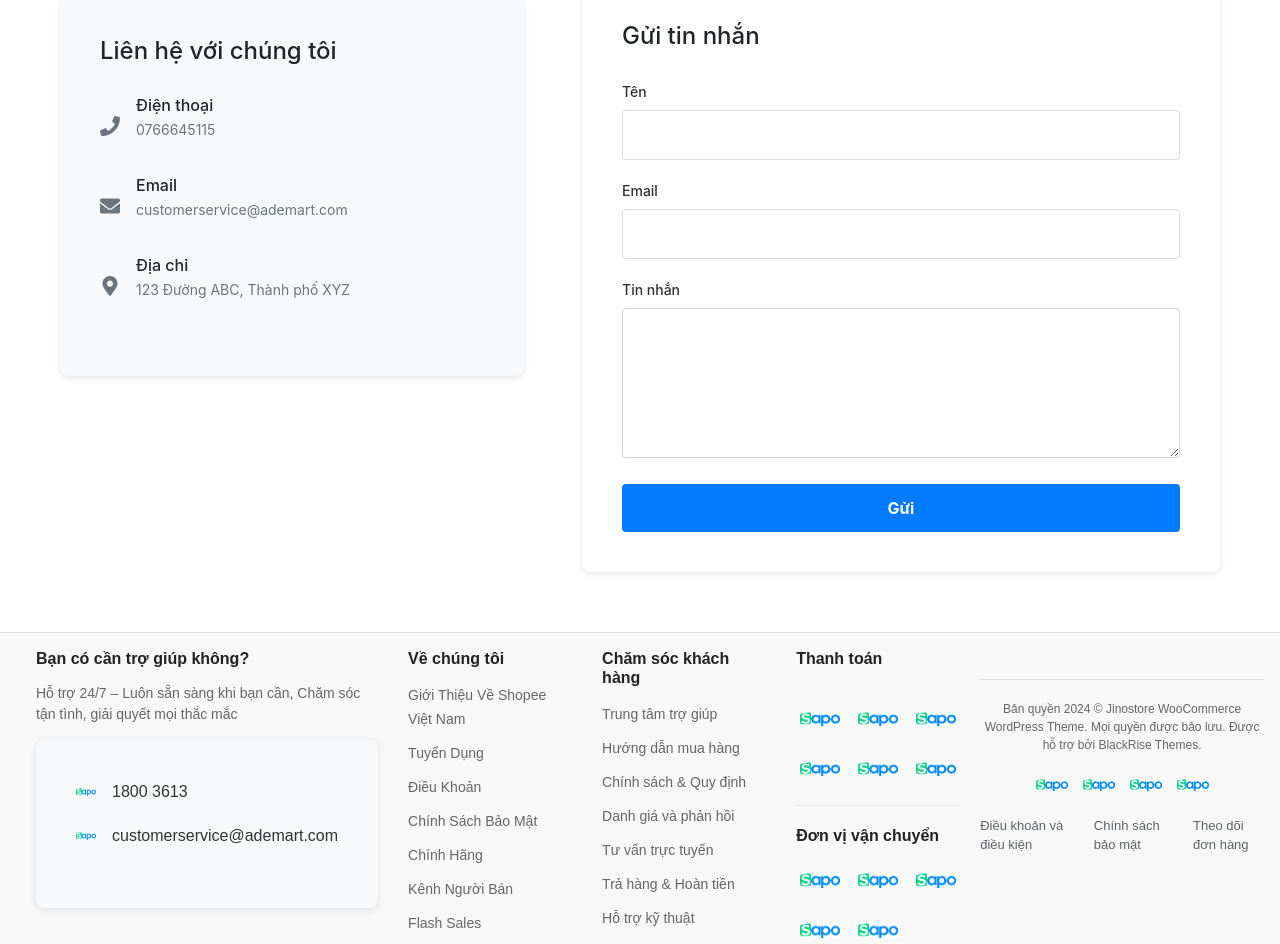
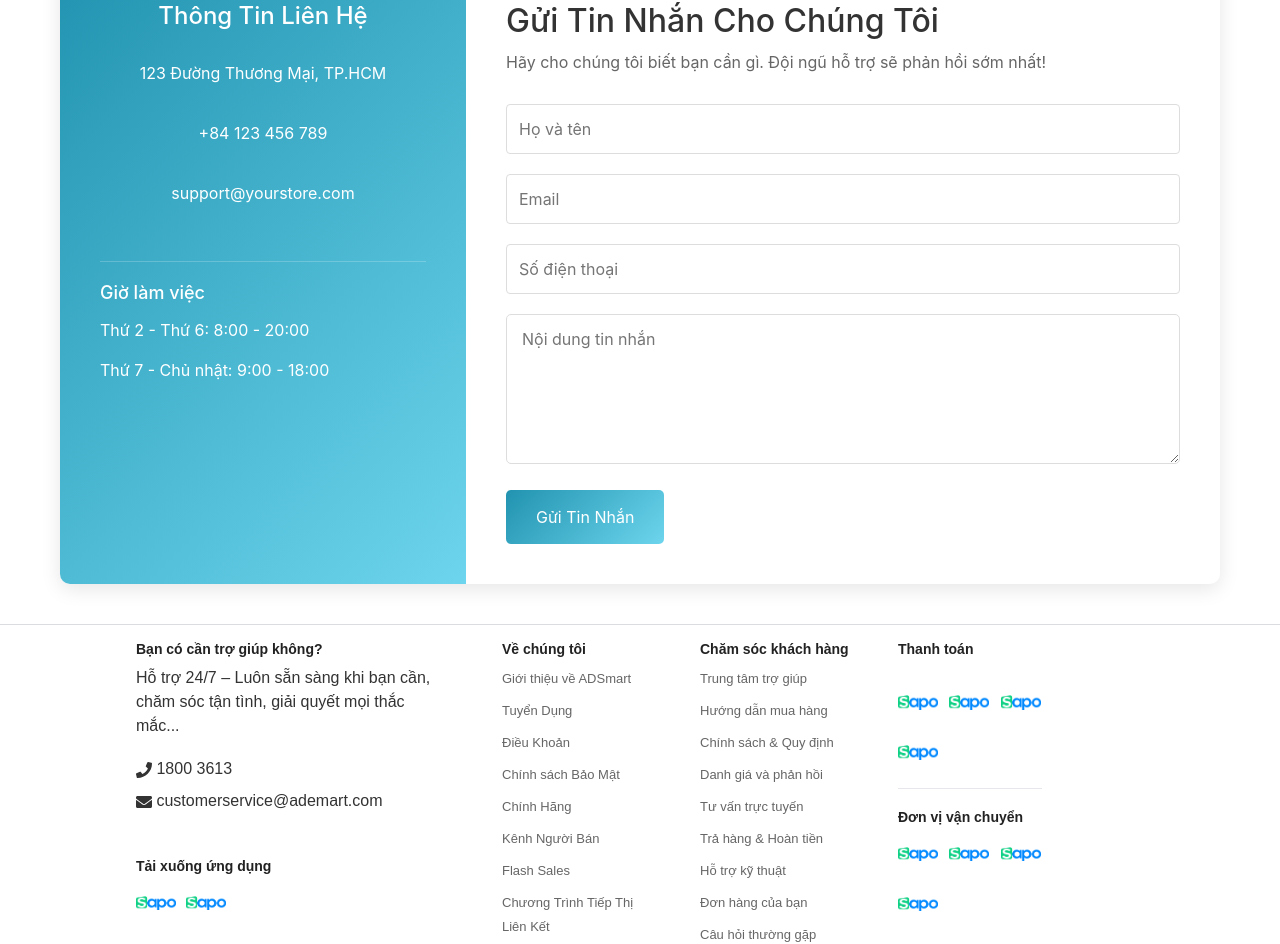
Before and after one commit to Capstone-1-AI-Product-Recommendations/Front-end, a React (Create React App) app: page /contact in a window 1280 px wide. Shown: the part 235-1179 px from the top of the page. Built offline with nearby package versions, Linux system fonts and the light colour scheme.

Commit message:
fix footer

```diff
--- a/src/Components/Contact/Contact.css
+++ b/src/Components/Contact/Contact.css
@@ -1,57 +1,70 @@
+/** @format */
+
 .contact-container {
+  max-width: 1200px;
+  margin: 40px auto;
+  padding: 0 20px;
+}
+
+.contact-wrapper {
   display: flex;
-    justify-content: space-between;
-    align-items: flex-start;
-    max-width: 1200px;
-    margin: 0 auto;
-    padding: 60px 20px;
+  background: #fff;
+  border-radius: 10px;
+  box-shadow: 0 5px 20px rgba(0, 0, 0, 0.1);
+  overflow: hidden;
+}
+
+.contact-sidebar {
+  width: 35%;
+  background: linear-gradient(135deg, #2193b0, #6dd5ed);
+  color: white;
+  padding: 40px;
+}
+
+.contact-sidebar h2 {
+  margin-bottom: 30px;
+  font-size: 24px;
+  display: flex;
+  justify-content: center;
 }
 
 .contact-info {
-    flex-basis: 40%;
-    background-color: #f8f9fa;
-    padding: 40px;
-    border-radius: 8px;
-    box-shadow: 0 2px 6px rgba(0, 0, 0, 0.1);
+  margin-bottom: 40px;
 }
 
-  .contact-info h2 {
-    font-size: 24px;
-    margin-bottom: 30px;
-  }
-
-  .contact-item {
+.info-item {
   display: flex;
   align-items: center;
   margin-bottom: 20px;
 }
 
-  .contact-icon {
-    font-size: 24px;
-    color: #6c757d;
-    margin-right: 16px;
+.info-item i {
+  margin-right: 15px;
+  font-size: 20px;
 }
 
-  .contact-item h4 {
-    font-size: 16px;
-    margin-bottom: 4px;
+.business-hours {
+  border-top: 1px solid rgba(255, 255, 255, 0.2);
+  padding-top: 20px;
 }
 
-  .contact-item p {
-    font-size: 14px;
-    color: #6c757d;
+.business-hours h3 {
+  margin-bottom: 15px;
+  font-size: 18px;
 }
 
 .contact-form {
-    flex-basis: 55%;
-    background-color: #fff;
+  width: 65%;
   padding: 40px;
-    border-radius: 8px;
-    box-shadow: 0 2px 6px rgba(0, 0, 0, 0.1);
 }
 
 .contact-form h2 {
-    font-size: 24px;
+  color: #333;
+  margin-bottom: 10px;
+}
+
+.contact-form p {
+  color: #666;
   margin-bottom: 30px;
 }
 
@@ -59,19 +72,14 @@
   margin-bottom: 20px;
 }
 
-  .form-group label {
-    display: block;
-    font-size: 14px;
-    margin-bottom: 8px;
-  }
-
 .form-group input,
 .form-group textarea {
   width: 100%;
-    padding: 12px 16px;
+  padding: 12px 15px;
+  border: 1px solid #ddd;
+  border-radius: 5px;
   font-size: 16px;
-    border: 1px solid #ced4da;
-    border-radius: 4px;
+  transition: border-color 0.3s ease;
 }
 
 .form-group textarea {
@@ -79,20 +87,50 @@
   resize: vertical;
 }
 
+.form-group input:focus,
+.form-group textarea:focus {
+  border-color: #2193b0;
+  outline: none;
+}
+
 .submit-btn {
-    display: block;
-    width: 100%;
-    padding: 12px 0;
+  background: linear-gradient(135deg, #2193b0, #6dd5ed);
+  color: white;
+  border: none;
+  padding: 15px 30px;
+  border-radius: 5px;
   font-size: 16px;
-    font-weight: bold;
-    color: #fff;
-    background-color: #007bff;
-    border: none;
-    border-radius: 4px;
   cursor: pointer;
-    transition: background-color 0.3s;
+  transition: transform 0.3s ease;
 }
 
 .submit-btn:hover {
-    background-color: #0056b3;
+  transform: translateY(-2px);
 }
+
+@media (max-width: 768px) {
+  .contact-wrapper {
+    flex-direction: column;
+  }
+
+  .contact-sidebar,
+  .contact-form {
+    width: 100%;
+  }
+}
+
+/* Animation effects */
+@keyframes fadeIn {
+  from {
+    opacity: 0;
+    transform: translateY(20px);
+  }
+  to {
+    opacity: 1;
+    transform: translateY(0);
+  }
+}
+
+.contact-wrapper {
+  animation: fadeIn 0.5s ease-out;
+}
--- a/src/Components/Contact/Contact.js
+++ b/src/Components/Contact/Contact.js
@@ -1,86 +1,102 @@
-/** @format */
-
-import React, { useState } from "react";
-import "./Contact.css";
-import { FaPhone, FaEnvelope, FaMapMarkerAlt } from "react-icons/fa";
+import React, { useState } from 'react';
+import './Contact.css';
 
 const Contact = () => {
-  const [name, setName] = useState("");
-  const [email, setEmail] = useState("");
-  const [message, setMessage] = useState("");
+  const [formData, setFormData] = useState({
+    fullName: '',
+    email: '',
+    phone: '',
+    message: ''
+  });
+
+  const handleChange = (e) => {
+    setFormData({
+      ...formData,
+      [e.target.name]: e.target.value
+    });
+  };
 
   const handleSubmit = (e) => {
     e.preventDefault();
-    // Xử lý gửi form tại đây
-    console.log("Name:", name);
-    console.log("Email:", email);
-    console.log("Message:", message);
-    // Reset form
-    setName("");
-    setEmail("");
-    setMessage("");
+    // Xử lý logic gửi form ở đây
+    console.log('Form submitted:', formData);
   };
 
   return (
-    <div className='contact-container'>
-      <div className='contact-info'>
-        <h2>Liên hệ với chúng tôi</h2>
-        <div className='contact-item'>
-          <FaPhone className='contact-icon' />
-          <div>
-            <h4>Điện thoại</h4>
-            <p>0766645115</p>
+    <div className="contact-container">
+      <div className="contact-wrapper">
+        <div className="contact-sidebar">
+          <h2>Thông Tin Liên Hệ</h2>
+          <div className="contact-info">
+            <div className="info-item">
+              <i className="fas fa-map-marker-alt"></i>
+              <p>123 Đường Thương Mại, TP.HCM</p>
+            </div>
+            <div className="info-item">
+              <i className="fas fa-phone"></i>
+              <p>+84 123 456 789</p>
+            </div>
+            <div className="info-item">
+              <i className="fas fa-envelope"></i>
+              <p>support@yourstore.com</p>
+            </div>
+          </div>
+          <div className="business-hours">
+            <h3>Giờ làm việc</h3>
+            <p>Thứ 2 - Thứ 6: 8:00 - 20:00</p>
+            <p>Thứ 7 - Chủ nhật: 9:00 - 18:00</p>
           </div>
         </div>
-        <div className='contact-item'>
-          <FaEnvelope className='contact-icon' />
-          <div>
-            <h4>Email</h4>
-            <p>customerservice@ademart.com</p>
-          </div>
-        </div>
-        <div className='contact-item'>
-          <FaMapMarkerAlt className='contact-icon' />
-          <div>
-            <h4>Địa chỉ</h4>
-            <p>123 Đường ABC, Thành phố XYZ</p>
-          </div>
-        </div>
-      </div>
-      <div className='contact-form'>
-        <h2>Gửi tin nhắn</h2>
-        <form onSubmit={handleSubmit}>
-          <div className='form-group'>
-            <label htmlFor='name'>Tên</label>
+
+        <form className="contact-form" onSubmit={handleSubmit}>
+          <h2>Gửi Tin Nhắn Cho Chúng Tôi</h2>
+          <p>Hãy cho chúng tôi biết bạn cần gì. Đội ngũ hỗ trợ sẽ phản hồi sớm nhất!</p>
+
+          <div className="form-group">
             <input
-              type='text'
-              id='name'
-              value={name}
-              onChange={(e) => setName(e.target.value)}
+              type="text"
+              name="fullName"
+              placeholder="Họ và tên"
+              value={formData.fullName}
+              onChange={handleChange}
               required
             />
           </div>
-          <div className='form-group'>
-            <label htmlFor='email'>Email</label>
+
+          <div className="form-group">
             <input
-              type='email'
-              id='email'
-              value={email}
-              onChange={(e) => setEmail(e.target.value)}
+              type="email"
+              name="email"
+              placeholder="Email"
+              value={formData.email}
+              onChange={handleChange}
               required
             />
           </div>
-          <div className='form-group'>
-            <label htmlFor='message'>Tin nhắn</label>
+
+          <div className="form-group">
+            <input
+              type="tel"
+              name="phone"
+              placeholder="Số điện thoại"
+              value={formData.phone}
+              onChange={handleChange}
+              required
+            />
+          </div>
+
+          <div className="form-group">
             <textarea
-              id='message'
-              value={message}
-              onChange={(e) => setMessage(e.target.value)}
+              name="message"
+              placeholder="Nội dung tin nhắn"
+              value={formData.message}
+              onChange={handleChange}
               required
             ></textarea>
           </div>
-          <button type='submit' className='submit-btn'>
-            Gửi
+
+          <button type="submit" className="submit-btn">
+            Gửi Tin Nhắn
           </button>
         </form>
       </div>
--- a/src/Components/Footer/Footer.css
+++ b/src/Components/Footer/Footer.css
@@ -1,34 +1,31 @@
-/**
- * Footer.css
- *
- * @format
- */
+/** @format */
 
 .footer {
-  background-color: #f8f8f8;
+  background-color: #ffffff;
   padding: 40px 0 20px;
   font-family: Arial, sans-serif;
   color: #333;
+  width: 100%;
 }
 
 .footer-container {
-    max-width: 1200px;
-    margin: 0 auto;
-    display: grid;
-    grid-template-columns: repeat(4, 1fr); /* Giữ nguyên cấu trúc 4 cột */
-    gap: 30px;
-    padding: 0 20px;
-  }
+  max-width: 100%;
+  margin: 0 auto;
+  display: grid;
+  grid-template-columns: 4fr 2fr 2fr 2fr 2fr; /* Cột phân chia đều */
+  gap: 30px;
+  padding: 0 120px;
+}
 
 .footer-section {
-  margin-bottom: 10px;
+  margin-bottom: 20px;
 }
 
 .footer-section h3 {
-  font-size: 16px;
+  font-size: 14px;
   font-weight: 600;
-  margin-bottom: 15px;
   color: #222;
+  white-space: nowrap; /* Đảm bảo tiêu đề luôn nằm trên một dòng */
 }
 
 .footer-section ul {
@@ -38,46 +35,24 @@
 }
 
 .footer-section ul li {
-  margin-bottom: 10px;
+  margin-bottom: 8px;
 }
 
 .footer-section ul li a {
   color: #666;
   text-decoration: none;
-  font-size: 14px;
-  transition: color 0.2s ease;
+  font-size: 13px;
+  line-height: 1.5;
 }
 
 .footer-section ul li a:hover {
   color: #ee4d2d;
 }
 
-/* Support Section */
-.support-section p {
-  font-size: 14px;
-  line-height: 1.5;
-  color: #666;
-  margin-bottom: 15px;
-}
-
 .contact-info {
   margin-top: 15px;
 }
 
-.contact-item {
-  display: flex;
-  align-items: center;
-  margin-bottom: 10px;
-}
-
-.contact-icon {
-  width: 20px;
-  height: 20px;
-  margin-right: 10px;
-  object-fit: contain;
-}
-
-/* Payment Methods & Shipping Partners */
 .payment-methods,
 .shipping-partners {
   display: grid;
@@ -86,72 +61,26 @@
   margin-bottom: 20px;
 }
 
-.payment-item,
-.shipping-item {
-  display: flex;
-  align-items: center;
-  justify-content: center;
-}
-
 .payment-icon,
-.shipping-icon {
+.shipping-icon,
+.app-download-button {
   width: 40px;
   height: 40px;
   object-fit: contain;
 }
 
-/* App Downloads */
 .app-downloads {
   display: flex;
-  flex-direction: column;
+  flex-direction: row; /* Đặt theo chiều ngang */
   gap: 10px;
 }
 
-.app-download-button {
-  display: block;
-  text-decoration: none;
-}
-
-.app-download-button img {
-  width: 140px;
-  height: auto;
-  border-radius: 4px;
-}
-
-/* Footer Bottom */
 .footer-bottom {
+  width: 100%;
+  padding-top: 20px;
+  border-top: 1px solid #ddd; /* Dòng kẻ ngang tràn toàn màn hình */
+  text-align: center;
   margin-top: 30px;
-  padding-top: 20px;
-  border-top: 1px solid #ddd;
-}
-
-.copyright {
-  text-align: center;
-  font-size: 12px;
-  color: #666;
-  margin-bottom: 15px;
-}
-
-.social-links {
-  display: flex;
-  justify-content: center;
-  gap: 15px;
-  margin-bottom: 15px;
-}
-
-.social-link {
-  text-decoration: none;
-}
-
-.social-icon {
-  width: 32px;
-  height: 32px;
-  object-fit: contain;
-  transition: opacity 0.2s ease;
-}
-
-.social-icon:hover {
-  opacity: 0.8;
 }
 
 .footer-links {
@@ -166,42 +95,21 @@
   font-size: 12px;
 }
 
-.footer-links a:hover {
-  color: #ee4d2d;
-}
-
-/* Responsive Design */
 @media (max-width: 992px) {
   .footer-container {
     grid-template-columns: repeat(2, 1fr);
+    padding: 0 40px;
   }
 }
 
 @media (max-width: 576px) {
   .footer-container {
     grid-template-columns: 1fr;
-  }
-
-  .footer-section {
-    text-align: center;
-  }
-
-  .contact-item {
-    justify-content: center;
-  }
-
-  .payment-methods,
-  .shipping-partners {
-    grid-template-columns: repeat(3, 1fr);
-  }
-
-  .app-downloads {
-    align-items: center;
+    padding: 0 20px;
   }
 
   .footer-links {
     flex-direction: column;
-    align-items: center;
     gap: 10px;
   }
 }
--- a/src/Components/Footer/Footer.js
+++ b/src/Components/Footer/Footer.js
@@ -1,25 +1,20 @@
 /** @format */
 
-// src/components/Footer.js
+// Footer.js
 import React from "react";
-import styles from "./Footer.css"; // Tạo file CSS cho Footer
+import "./Footer.css";
+import { FaPhone, FaEnvelope, FaMapMarkerAlt } from "react-icons/fa";
 
-// Footer.js
-import "./Footer.css";
-
-// Import all images
+// Import các biểu tượng
 import paymentMomo from "../../img/sapo-logo.png";
 import paymentVnpay from "../../img/sapo-logo.png";
 import paymentVisa from "../../img/sapo-logo.png";
 import paymentZalopay from "../../img/sapo-logo.png";
-import paymentShopeepay from "../../img/sapo-logo.png";
-import paymentViettelpay from "../../img/sapo-logo.png";
 
 import shippingGhn from "../../img/sapo-logo.png";
 import shippingGhtk from "../../img/sapo-logo.png";
 import shippingNinja from "../../img/sapo-logo.png";
 import shippingJnt from "../../img/sapo-logo.png";
-import shippingAhamove from "../../img/sapo-logo.png";
 
 import appStore from "../../img/sapo-logo.png";
 import googlePlay from "../../img/sapo-logo.png";
@@ -27,176 +22,133 @@ import googlePlay from "../../img/sapo-logo.png";
 import phoneIcon from "../../img/sapo-logo.png";
 import emailIcon from "../../img/sapo-logo.png";
 
-import facebookIcon from "../../img/sapo-logo.png";
-import twitterIcon from "../../img/sapo-logo.png";
-import instagramIcon from "../../img/sapo-logo.png";
-import linkedinIcon from "../../img/sapo-logo.png";
-
 export const Footer = () => {
-  const supportSection = {
-    title: "Bạn có cần trợ giúp không?",
-    description:
-      "Hỗ trợ 24/7 – Luôn sẵn sàng khi bạn cần, Chăm sóc tận tình, giải quyết mọi thắc mắc",
-    phone: "1800 3613",
-    email: "customerservice@ademart.com",
-  };
-
-  const sections = [
-    {
-      title: "Về chúng tôi",
-      links: [
-        "Giới Thiệu Về Shopee Việt Nam",
-        "Tuyển Dụng",
-        "Điều Khoản",
-        "Chính Sách Bảo Mật",
-        "Chính Hãng",
-        "Kênh Người Bán",
-        "Flash Sales",
-        "Chương Trình Tiếp Thị Liên Kết",
-      ],
-    },
-    {
-      title: "Chăm sóc khách hàng",
-      links: [
-        "Trung tâm trợ giúp",
-        "Hướng dẫn mua hàng",
-        "Chính sách & Quy định",
-        "Danh giá và phản hồi",
-        "Tư vấn trực tuyến",
-        "Trả hàng & Hoàn tiền",
-        "Hỗ trợ kỹ thuật",
-        "Đơn hàng của bạn",
-        "Câu hỏi thường gặp (FAQ)",
-      ],
-    },
-  ];
-
-  const paymentMethods = [
-    { name: "MoMo", icon: paymentMomo },
-    { name: "VNPay", icon: paymentVnpay },
-    { name: "Visa", icon: paymentVisa },
-    { name: "ZaloPay", icon: paymentZalopay },
-    { name: "ShopeePay", icon: paymentShopeepay },
-    { name: "ViettelPay", icon: paymentViettelpay },
-  ];
-
-  const shippingPartners = [
-    { name: "GHN", icon: shippingGhn },
-    { name: "GHTK", icon: shippingGhtk },
-    { name: "Ninja Van", icon: shippingNinja },
-    { name: "J&T", icon: shippingJnt },
-    { name: "Ahamove", icon: shippingAhamove },
-  ];
-
-  const socialLinks = [
-    { platform: "Facebook", icon: facebookIcon, url: "#" },
-    { platform: "Twitter", icon: twitterIcon, url: "#" },
-    { platform: "Instagram", icon: instagramIcon, url: "#" },
-    { platform: "LinkedIn", icon: linkedinIcon, url: "#" },
-  ];
-
-  const appDownloads = [
-    { platform: "App Store", icon: appStore, url: "#" },
-    { platform: "Google Play", icon: googlePlay, url: "#" },
-  ];
-
   return (
     <footer className='footer'>
-      <div className='footer-container'>
+      <div className='footer-container row'>
         {/* Support Section */}
-        <div className='footer-section support-section'>
-          <h3>{supportSection.title}</h3>
-          <p>{supportSection.description}</p>
+        <div className='footer-section col-md-4'>
+          <h3>Bạn có cần trợ giúp không?</h3>
+          <p>
+            Hỗ trợ 24/7 – Luôn sẵn sàng khi bạn cần, chăm sóc tận tình, giải
+            quyết mọi thắc mắc...
+          </p>
           <div className='contact-info'>
             <div className='contact-item'>
-              <img src={phoneIcon} alt='Phone' className='contact-icon' />
-              <span>{supportSection.phone}</span>
+              <FaPhone className='contact-icon my-2' />
+              <span> 1800 3613</span>
             </div>
             <div className='contact-item'>
-              <img src={emailIcon} alt='Email' className='contact-icon' />
-              <span>{supportSection.email}</span>
+              <FaEnvelope className='contact-icon my-2' />
+              <span> customerservice@ademart.com</span>
+            </div>
+          </div>
+                  {/* Application Download  Section */}
+        <div className='footer-section col-md-2'>
+          <h3>Tải xuống ứng dụng</h3>
+          <div className='app-downloads'>
+            <img
+              src={appStore}
+              alt='App Store'
+              className='app-download-button'
+            />
+            <img
+              src={googlePlay}
+              alt='Google Play'
+              className='app-download-button'
+            />
           </div>
         </div>
         </div>
 
-        {/* Navigation Sections */}
-        {sections.map((section, index) => (
-          <div key={index} className='footer-section'>
-            <h3>{section.title}</h3>
+        {/* About Us Section */}
+        <div className='footer-section col-md-2'>
+          <h3>Về chúng tôi</h3>
           <ul>
-              {section.links.map((link, linkIndex) => (
-                <li key={linkIndex}>
-                  <a href='#'>{link}</a>
+            <li>
+              <a href='#'>Giới thiệu về ADSmart</a>
             </li>
-              ))}
+            <li>
+              <a href='#'>Tuyển Dụng</a>
+            </li>
+            <li>
+              <a href='#'>Điều Khoản</a>
+            </li>
+            <li>
+              <a href='#'>Chính sách Bảo Mật</a>
+            </li>
+            <li>
+              <a href='#'>Chính Hãng</a>
+            </li>
+            <li>
+              <a href='#'>Kênh Người Bán</a>
+            </li>
+            <li>
+              <a href='#'>Flash Sales</a>
+            </li>
+            <li>
+              <a href='#'>Chương Trình Tiếp Thị Liên Kết</a>
+            </li>
           </ul>
         </div>
-        ))}
 
-        {/* Payment & Shipping Section */}
-        <div className='footer-section'>
+        {/* Customer Service Section */}
+        <div className='footer-section col-md-2'>
+          <h3>Chăm sóc khách hàng</h3>
+          <ul>
+            <li>
+              <a href='#'>Trung tâm trợ giúp</a>
+            </li>
+            <li>
+              <a href='#'>Hướng dẫn mua hàng</a>
+            </li>
+            <li>
+              <a href='#'>Chính sách & Quy định</a>
+            </li>
+            <li>
+              <a href='#'>Danh giá và phản hồi</a>
+            </li>
+            <li>
+              <a href='#'>Tư vấn trực tuyến</a>
+            </li>
+            <li>
+              <a href='#'>Trả hàng & Hoàn tiền</a>
+            </li>
+            <li>
+              <a href='#'>Hỗ trợ kỹ thuật</a>
+            </li>
+            <li>
+              <a href='#'>Đơn hàng của bạn</a>
+            </li>
+            <li>
+              <a href='#'>Câu hỏi thường gặp (FAQ)</a>
+            </li>
+          </ul>
+        </div>
+
+        {/* Payment and Shipping Section */}
+        <div className='footer-section col-md-2'>
           <h3>Thanh toán</h3>
           <div className='payment-methods'>
-            {paymentMethods.map((method, index) => (
-              <div key={index} className='payment-item'>
-                <img
-                  src={method.icon}
-                  alt={method.name}
-                  className='payment-icon'
-                />
-              </div>
-            ))}
+            <img src={paymentMomo} alt='Momo' className='payment-icon' />
+            <img src={paymentVnpay} alt='Vnpay' className='payment-icon' />
+            <img src={paymentVisa} alt='Visa' className='payment-icon' />
+            <img src={paymentZalopay} alt='Zalopay' className='payment-icon' />
           </div>
 
           <h3>Đơn vị vận chuyển</h3>
           <div className='shipping-partners'>
-            {shippingPartners.map((partner, index) => (
-              <div key={index} className='shipping-item'>
+            <img src={shippingGhn} alt='GHN' className='shipping-icon' />
+            <img src={shippingGhtk} alt='GHTK' className='shipping-icon' />
             <img
-                  src={partner.icon}
-                  alt={partner.name}
+              src={shippingNinja}
+              alt='Ninja Van'
               className='shipping-icon'
             />
-              </div>
-            ))}
+            <img src={shippingJnt} alt='J&T' className='shipping-icon' />
           </div>
         </div>
 
-        {/* App Downloads */}
-        <div className='footer-section'>
-          <h3>Tải xuống ứng dụng</h3>
-          <div className='app-downloads'>
-            {appDownloads.map((app, index) => (
-              <a key={index} href={app.url} className='app-download-button'>
-                <img src={app.icon} alt={app.platform} />
-              </a>
-            ))}
-          </div>
-        </div>
-      </div>
-
-      {/* Footer Bottom */}
-      <div className='footer-bottom'>
-        <div className='copyright'>
-          Bản quyền 2024 © Jinostore WooCommerce WordPress Theme. Mọi quyền được
-          bảo lưu. Được hỗ trợ bởi BlackRise Themes.
-        </div>
-        <div className='social-links'>
-          {socialLinks.map((social, index) => (
-            <a key={index} href={social.url} className='social-link'>
-              <img
-                src={social.icon}
-                alt={social.platform}
-                className='social-icon'
-              />
-            </a>
-          ))}
-        </div>
-        <div className='footer-links'>
-          <a href='#'>Điều khoản và điều kiện</a>
-          <a href='#'>Chính sách bảo mật</a>
-          <a href='#'>Theo dõi đơn hàng</a>
-        </div>
       </div>
     </footer>
   );
```
Lines whose indentation alone changed are shown as unchanged.
